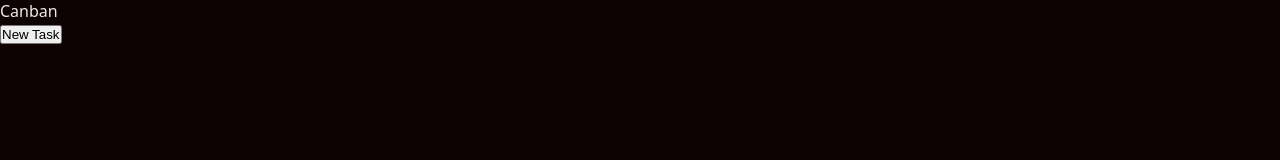
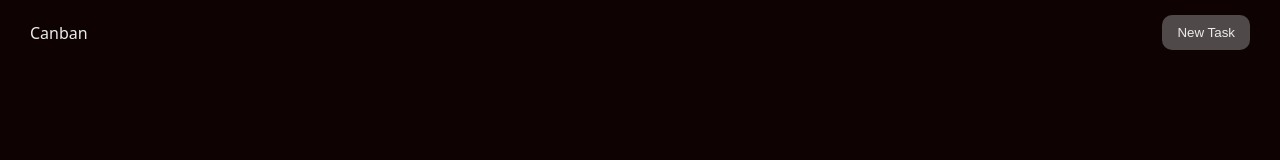
Before and after one commit to ChaosForCurio/Canban-Board, a plain HTML site: page index.html in a window 1280 px wide. Drawn offline with Linux system fonts and the light colour scheme.

Commit message:
feat: Add CSS variables for button background and border-radius, and style the navigation bar and its button.

```diff
--- a/style.css
+++ b/style.css
@@ -17,6 +17,7 @@ html {
 :root {
     --bg-color: rgb(15, 2, 2);
     --primary-text-color: rgb(235, 235, 235);
+    --bg-button-color: rgb(80, 73, 73);
 
     --nav-padding: 15px 30px;
     --section-padding: 15px 30px;
@@ -27,9 +28,32 @@ html {
     --padding-xl: 20px;
     --padding-xxl: 30px;
 
+    --border-radius-s: 5px;
+    --border-radius-m: 10px;
+    --border-radius-l: 15px;
+    --border-radius-xl: 20px;
+    --border-radius-xxl: 25px;
+
 }
 
 body {
     background-color: var(--bg-color);
     color: var(--primary-text-color);
 }
+
+nav {
+    padding: var(--nav-padding);
+    display: flex;
+    justify-content: space-between;
+    align-items: center;
+}
+
+nav button {
+    background-color: var(--bg-button-color);
+    border: none;
+    color: var(--primary-text-color);
+    outline: none;
+    padding: var(--padding-m) var(--padding-l);
+    cursor: pointer;
+    border-radius: var(--border-radius-m);
+}
```
